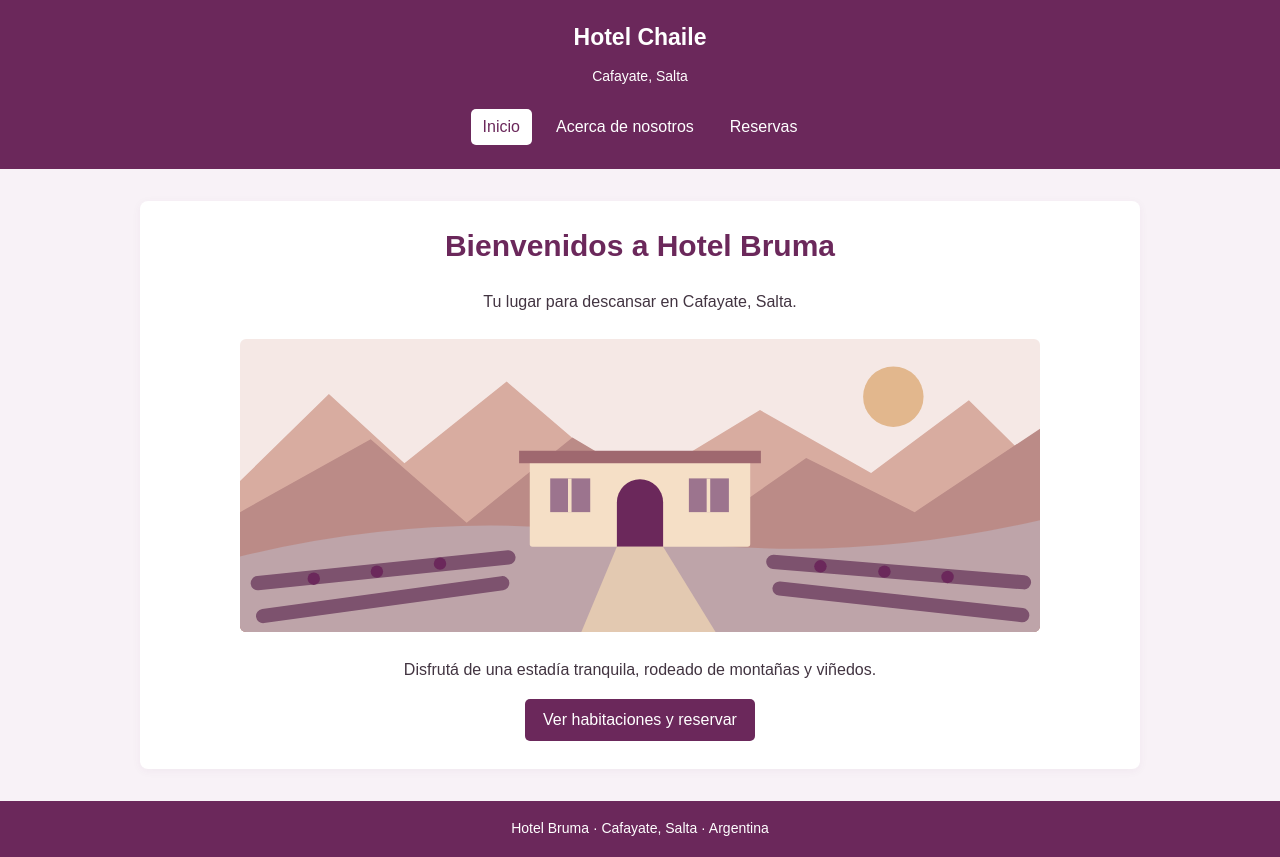
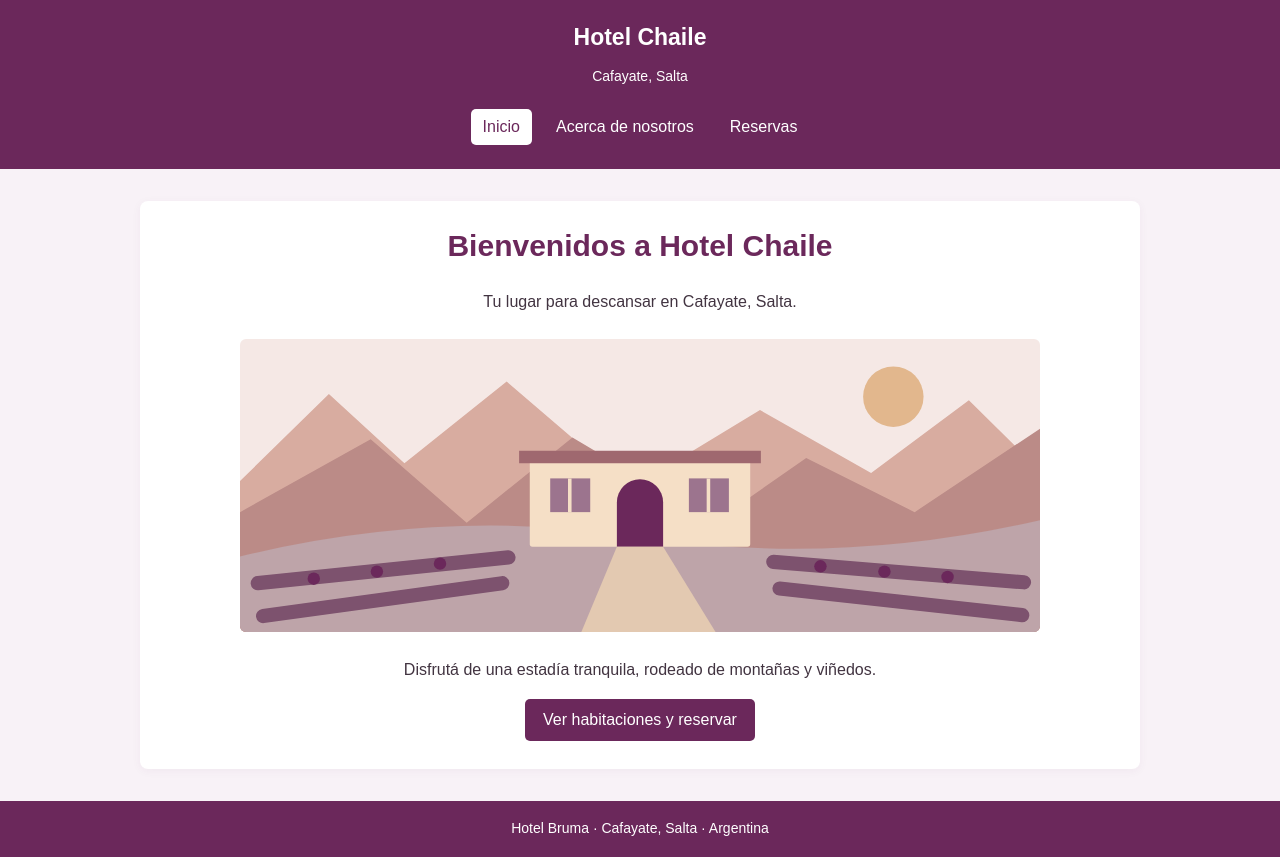
Before and after one commit to BautiRangeon/TP9, a React (Vite) app: page /#/ in a window 1280 px wide. Built offline with nearby package versions, Linux system fonts and the light colour scheme.

Commit message:
Update Inicio.jsx

```diff
--- a/src/pages/Inicio.jsx
+++ b/src/pages/Inicio.jsx
@@ -5,7 +5,7 @@ function Inicio() {
   return (
     <main className="contenedor">
       <section className="tarjeta inicio">
-        <h1>Bienvenidos a Hotel Bruma</h1>
+        <h1>Bienvenidos a Hotel Chaile</h1>
         <p>Tu lugar para descansar en Cafayate, Salta.</p>
         <img className="paisaje" src={paisaje} alt="Ilustración de un hotel entre montañas y viñedos de Cafayate" />
         <p>Disfrutá de una estadía tranquila, rodeado de montañas y viñedos.</p>
```
